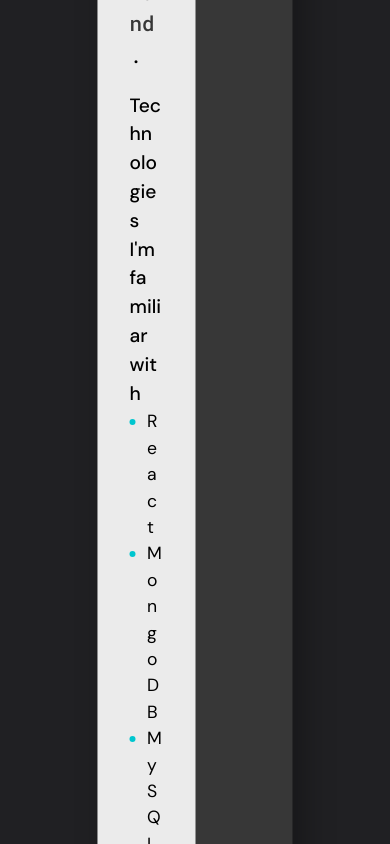
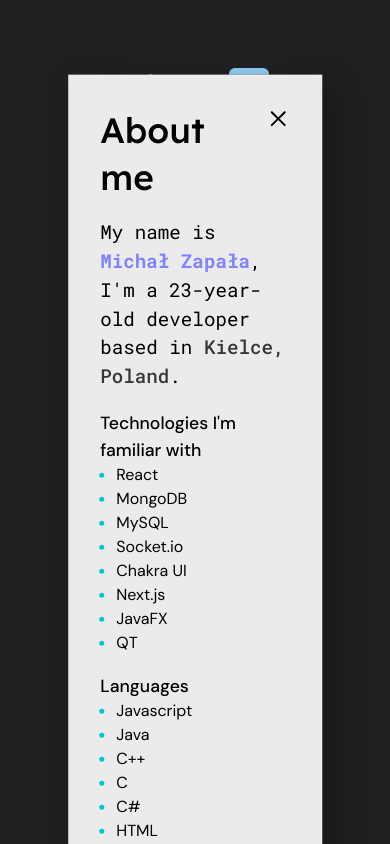
Before and after one commit to dizzi3/portfolio-site, a Next.js app: page / in a window 390 px wide. Both pictures are taken after a click on the button "About Me". Shown: the top 844 px of the page. Built offline with nearby package versions, Linux system fonts and the light colour scheme; a web font is replaced by a local one.

Commit message:
Made contact form responsive

```diff
--- a/components/ContactForm.js
+++ b/components/ContactForm.js
@@ -36,20 +36,23 @@ function ContactForm({displayProp, setDisplayState}){
     return(
 
         <AnimatePresence initial={false}>
-            <MotionFlex maxW='50%' w='50%' h='fit-content' display={displayProp} position='fixed' left='50%' top='50%'
-                transform='translate(-50%, -50%)' zIndex='99' bg='#373737' initial={displayProp === 'block' ? 'hidden' : 'visible'} color='#000'
+            <MotionFlex maxW='100%' w={{sm: '65%', sm_md: '50%' }} h='fit-content' display={displayProp} position='absolute' left='50%' top='0'
+                transform={{sm: 'translate(-50%, 5%)', md: 'translate(-50%, 10%)', lg: 'translate(-50%, 20%)'}} zIndex='99' bg='#373737' initial={displayProp === 'block' ? 'hidden' : 'visible'} color='#000'
                 variants={animationVariants} animate={displayProp === 'block' ? 'visible' : 'hidden'} transition={{duration: 1}}
                 boxShadow='10px 10px 30px 0px rgba(0,0,0, .3)'>
 
-                <Flex h='100%' flexDirection='row'>
-                    <Container maxW='50%' w='50%' maxH='100%' minH='100%' bg='#ebebeb' p='2em'>
+                <Flex h='100%' flexDirection={{sm: 'column', sm_md: 'row'}}>
+                    <Container maxW='100%' w='100%' maxH='100%' minH='100%' bg='#ebebeb' p='2em'>
 
-                        <Heading as='h4' fontFamily='Readex Pro' fontWeight='500' mb='.5em' fontSize='2.4em'>About me</Heading>
-                        <Text mb='1em' fontSize='1.3em' fontFamily='Roboto Mono'>My name is <Box fontWeight='700' display='inline' color='#8083FF'>Michał Zapała</Box>,
+                        <MotionBox w='1.5em' h='1.5em' float='right' whileHover={{ rotate: 90 }} transition={{duration: .25}} display={{sm: 'inline', sm_md: 'none'}}><Icon as={CgClose} w='100%' h='100%'
+                                    _hover={{ cursor:'pointer', color:'#8083FF'}} onClick={closeForm}/></MotionBox>
+
+                        <Heading as='h4' fontFamily='Readex Pro' fontWeight='500' mb='.5em' fontSize={{sm: '2.2em', sm_md: '1.8em', md: '2.4em'}}>About me</Heading>
+                        <Text mb='1em' fontSize={{sm: '1.2em', sm_md: '1.1em', md: '1.3em'}} fontFamily='Roboto Mono'>My name is <Box fontWeight='700' display='inline' color='#8083FF'>Michał Zapała</Box>,
                         I'm a 23-year-old developer based in <Box fontWeight='500' display='inline' color='#373737'>Kielce, Poland</Box>.</Text>
 
-                        <Text fontFamily='DM Sans' fontSize='1.2em' fontWeight='500'>Technologies I'm familiar with</Text>
-                        <UnorderedList fontFamily='DM Sans' fontWeight='400' fontSize='1.1em'>
+                        <Text fontFamily='DM Sans' fontSize={{sm: '1.1em', sm_md: '1.1em', md: '1.2em'}} fontWeight='500'>Technologies I'm familiar with</Text>
+                        <UnorderedList fontFamily='DM Sans' fontWeight='400' fontSize={{sm: '1em', sm_md: '1em', md: '1.1em'}}>
                             <ListItem color={listBulletColor}><Text color={listItemColor}>React</Text></ListItem>
                             <ListItem color={listBulletColor}><Text color={listItemColor}>MongoDB</Text></ListItem>
                             <ListItem color={listBulletColor}><Text color={listItemColor}>MySQL</Text></ListItem>
@@ -60,8 +63,8 @@ function ContactForm({displayProp, setDisplayState}){
                             <ListItem color={listBulletColor}><Text color={listItemColor}>QT</Text></ListItem>
                         </UnorderedList>
 
-                        <Text fontFamily='DM Sans' fontSize='1.2em' fontWeight='500' mt='1em'>Languages</Text>
-                        <UnorderedList fontFamily='DM Sans' fontWeight='400' fontSize='1.1em'>
+                        <Text fontFamily='DM Sans' fontSize={{sm: '1.1em', sm_md: '1.1em', md: '1.2em'}} fontWeight='500' mt='1em'>Languages</Text>
+                        <UnorderedList fontFamily='DM Sans' fontWeight='400' fontSize={{sm: '1em', sm_md: '1em', md: '1.1em'}}>
                             <ListItem color={listBulletColor}><Text color={listItemColor}>Javascript</Text></ListItem>
                             <ListItem color={listBulletColor}><Text color={listItemColor}>Java</Text></ListItem>
                             <ListItem color={listBulletColor}><Text color={listItemColor}>C++</Text></ListItem>
@@ -72,27 +75,27 @@ function ContactForm({displayProp, setDisplayState}){
                         </UnorderedList>
                     </Container>
 
-                    <Container maxW='50%' w='50%' maxH='100%' h='100%' bg='#373737' color='#f8f8f8' p='2em'>
-                        <MotionBox w='1.5em' h='1.5em' float='right' whileHover={{ rotate: 90 }} transition={{duration: .25}}><Icon as={CgClose} w='100%' h='100%'
+                    <Container maxW='100%' w='100%' maxH='100%' h='100%' bg='#373737' color='#f8f8f8' p='2em'>
+                        <MotionBox w='1.5em' h='1.5em' float='right' whileHover={{ rotate: 90 }} transition={{duration: .25}} display={{sm: 'none', sm_md: 'inline'}}><Icon as={CgClose} w='100%' h='100%'
                                     _hover={{ cursor:'pointer', color:'#63B3ED'}} onClick={closeForm}/></MotionBox>
-                        <Heading as='h4' fontFamily='Readex Pro' fontWeight='500' mb='.5em' fontSize='2.4em'>Contact me</Heading>
+                        <Heading as='h4' fontFamily='Readex Pro' fontWeight='500' mb='.5em' fontSize={{sm: '2.2em', sm_md: '1.8em', md: '2.4em'}}>Contact me</Heading>
 
                         <FormControl id='email' isRequired mb='.5em'>
-                            <FormLabel fontFamily={labelFont}>Email address</FormLabel>
+                            <FormLabel fontFamily={labelFont} fontSize={{sm: '1em', sm_md: '.9em', md: '1em'}}>Email address</FormLabel>
                             <Input type='email' fontFamily={inputFont} fontWeight='400'/>
                         </FormControl>
 
                         <FormControl id='name' isRequired mb='.5em'>
-                            <FormLabel fontFamily={labelFont}>Name</FormLabel>
+                            <FormLabel fontFamily={labelFont} fontSize={{sm: '1em', sm_md: '.9em', md: '1em'}}>Name</FormLabel>
                             <Input fontFamily={inputFont}/>
                         </FormControl>
 
                         <FormControl id='message' isRequired mb='.5em'>
-                            <FormLabel fontFamily={labelFont}>Message</FormLabel>
+                            <FormLabel fontFamily={labelFont} fontSize={{sm: '1em', sm_md: '.9em', md: '1em'}}>Message</FormLabel>
                             <Textarea fontFamily={inputFont} rows='10' resize='none'/>
                         </FormControl>
 
-                        <Button colorScheme='blue' mt='1em' type='submit' fontFamily='DM Sans, sans-serif;' fontSize='1em' fontWeight='500' _focus={{}}>Send message</Button>
+                        <Button colorScheme='blue' mt='1em' type='submit' fontFamily='DM Sans, sans-serif;' fontSize={{sm: '1em', sm_md: '.9em', md: '1em'}} fontWeight='500' _focus={{}}>Send message</Button>
 
                     </Container>
                 </Flex>
--- a/components/Menu.js
+++ b/components/Menu.js
@@ -1,8 +1,8 @@
-import { Flex } from '@chakra-ui/react'
+import { Flex, Box } from '@chakra-ui/react'
 import NextLink from 'next/link'
 import StyledLink from './StyledLink'
 
-function Menu({ direction, display }){
+function Menu({ direction, display, setContactFormDisplay }){
 
     return(
         <Flex direction={direction} display={display} mt={{sm: '5em', md: 0}} gridGap='1em'>
@@ -11,7 +11,7 @@ function Menu({ direction, display }){
 
                 <StyledLink href='#projects'>Works</StyledLink>
 
-                <StyledLink href='/Contact'>Contact</StyledLink>
+                <StyledLink><Box onClick={() => setContactFormDisplay('block')}>Contact</Box></StyledLink>
 
         </Flex>
     )
--- a/components/WelcomeSection.js
+++ b/components/WelcomeSection.js
@@ -16,7 +16,8 @@ function WelcomeSection(){
 
     return (
 
-        <Container w='100%' maxW='50%' pt={{sm: '4em', md: '8em'}} pb={{sm: '8em', md: '24em'}} color={useColorModeValue('#000', '#fff')} id='home'>
+        <Container maxW='100%' w='100%'>
+            <Container maxW='50%' pt={{sm: '4em', md: '8em'}} pb={{sm: '8em', md: '24em'}} color={useColorModeValue('#000', '#fff')} id='home' position='relative'>
 
                 <Flex direction={{sm: 'column', md: 'row'}} alignItems='center'>
 
@@ -24,12 +25,12 @@ function WelcomeSection(){
                         <a href='#home'><Logo smallDimensions='3em' mediumDimensions='4.5em' colorMode={colorMode}/></a>
                         <Spacer/>
                         <Flex>
-                        <Menu direction='row' display={{ sm: 'none', md: 'flex'}}/>
+                            <Menu direction='row' display={{ sm: 'none', md: 'flex'}} setContactFormDisplay={setContactFormDisplay}/>
                             <IconButton _focus={{}} aria-label='Toggle night mode' icon={<MoonIcon/>} colorScheme={useColorModeValue('red', 'blue')} ml='2em' onClick={() => {toggleColorMode();}}/>
                         </Flex>
                     </Flex>
 
-                <Menu direction='column' display={{ sm: 'flex', md: 'none'}}/>
+                    <Menu direction='column' display={{ sm: 'flex', md: 'none'}} setContactFormDisplay={setContactFormDisplay}/>
 
                 </Flex>
 
@@ -45,7 +46,7 @@ function WelcomeSection(){
 
                     <Center>
                         <a href='https://github.com/dizzi3' target='_blank'>
-                        <MotionBox whileHover={{ scale: 1.15}} transition={{ duration: .4 }}>
+                            <MotionBox whileHover={{ scale: [1, 1.12, 1] }} transition={{ duration: .8 }}>
                                 <Icon as={FaGithub} w='8em' h='8em' _hover={{ color: useColorModeValue('reddish', 'blueish'), cursor: 'pointer' }}
                                         mt={{sm: '6em', md:'8em', lg: 0}} />
                                 </MotionBox>
@@ -54,8 +55,9 @@ function WelcomeSection(){
 
                 </Flex>
 
+            </Container>
+
             <ContactForm displayProp={contactFormDisplay} setDisplayState={setContactFormDisplay}/>
-
         </Container>
 
     )
--- a/styles/theme.js
+++ b/styles/theme.js
@@ -4,7 +4,8 @@ import { createBreakpoints } from '@chakra-ui/theme-tools'
 
 const breakpoints = createBreakpoints({
     sm: '0px',
-    md: '1150px',
+    sm_md: '1050px',
+    md: '1250px',
     lg: '1400px',
     '2xl': '1536px'
 })
```
Also changed, not shown: components/ProjectNavbar.js (+4 -4 lines), pages/Contact.js (deleted, +0 -9 lines), pages/Saper.js (+8 -5 lines). Lines whose indentation alone changed are shown as unchanged.
